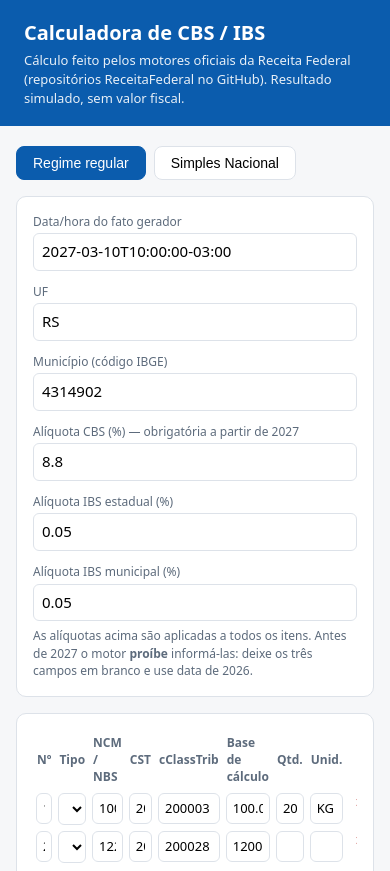
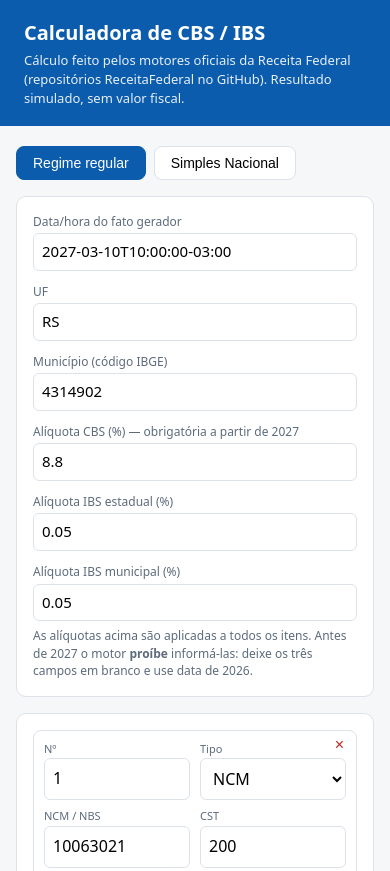
Before and after one commit to RodrigoAiosa/CalculadoraTributosReformaTributaria, a plain HTML site: page public/index.html in a window 390 px wide. Shown: the top 871 px of the page. Drawn offline with Linux system fonts and the light colour scheme.

Commit message:
Front: itens em cartões no celular (tabela não cabia na tela)
Co-Authored-By: Claude Sonnet 5.5 <noreply@anthropic.com>
Claude-Session: https://claude.ai/code/session_01P5kqNDJ2GWwmJoeyBAzZxg

```diff
--- a/public/index.html
+++ b/public/index.html
@@ -40,6 +40,18 @@
   pre { background:#0f1722; color:#d6e2f0; padding:12px; border-radius:8px; overflow:auto; font-size:12px; max-height:380px; }
   .hint { font-size:12px; color:var(--mute); margin:6px 0 0; }
   .errs { margin:4px 0 0; padding-left:18px; color:var(--err); font-size:12.5px; }
+  @media (max-width:640px) {
+    .items-wrap { overflow-x:visible; }
+    table.stack thead { display:none; }
+    table.stack, table.stack tbody { display:block; }
+    table.stack tr { display:grid; grid-template-columns:1fr 1fr; gap:8px 10px; border:1px solid var(--line); border-radius:8px; padding:10px; margin-bottom:10px; position:relative; }
+    table.stack td { display:block; width:auto !important; padding:0; }
+    table.stack td::before { content:attr(data-label); display:block; font-size:11px; color:var(--mute); margin-bottom:2px; }
+    table.stack td:last-child { position:absolute; top:4px; right:6px; }
+    table.stack td:last-child::before { content:none; }
+    table.stack td input, table.stack td select { font-size:16px; padding:8px; }
+    .grid { grid-template-columns:1fr; }
+  }
   footer { text-align:center; color:var(--mute); font-size:12px; padding:0 16px 32px; }
 </style>
 </head>
@@ -70,7 +82,7 @@
       <p class="hint">As alíquotas acima são aplicadas a todos os itens. Antes de 2027 o motor <b>proíbe</b> informá-las: deixe os três campos em branco e use data de 2026.</p>
     </div>
     <div class="card">
-      <div class="items-wrap"><table id="r-table">
+      <div class="items-wrap"><table id="r-table" class="stack">
         <thead><tr><th>Nº</th><th>Tipo</th><th>NCM / NBS</th><th>CST</th><th>cClassTrib</th><th>Base de cálculo</th><th>Qtd.</th><th>Unid.</th><th></th></tr></thead>
         <tbody></tbody>
       </table></div>
@@ -104,7 +116,7 @@
         <p class="hint">Informe só o anexo usado pelos itens. Anexos III–V aceitam também <code>semRedistribuicaoISS</code>. Atividade 09 exige <code>fatorR</code>.</p></div>
     </div>
     <div class="card">
-      <div class="items-wrap"><table id="s-table">
+      <div class="items-wrap"><table id="s-table" class="stack">
         <thead><tr><th>Nº</th><th>cAtivSN</th><th>cClassTrib</th><th>Tipo</th><th>NCM / NBS</th><th>Base de cálculo</th><th>Valor IS</th><th></th></tr></thead>
         <tbody></tbody>
       </table></div>
@@ -146,7 +158,7 @@ function rowRegular(v = {}) {
     <td><button class="del" type="button" title="Remover">×</button></td>`;
   tr.querySelector('[data-k="tipo"]').value = v.tipo || "NCM";
   tr.querySelector(".del").onclick = () => { tr.remove(); renumber("r-table"); };
-  $("r-table").tBodies[0].appendChild(tr);
+  $("r-table").tBodies[0].appendChild(tr); labelCells("r-table");
 }
 function rowSimples(v = {}) {
   const tr = document.createElement("tr");
@@ -161,7 +173,11 @@ function rowSimples(v = {}) {
     <td><button class="del" type="button" title="Remover">×</button></td>`;
   tr.querySelector('[data-k="tipo"]').value = v.tipo || "NCM";
   tr.querySelector(".del").onclick = () => { tr.remove(); renumber("s-table"); };
-  $("s-table").tBodies[0].appendChild(tr);
+  $("s-table").tBodies[0].appendChild(tr); labelCells("s-table");
+}
+function labelCells(tableId) {
+  const heads = [...$(tableId).tHead.rows[0].cells].map((h) => h.textContent);
+  [...$(tableId).tBodies[0].rows].forEach((tr) => [...tr.cells].forEach((td, i) => { td.dataset.label = heads[i] || ""; }));
 }
 function renumber(tableId) {
   [...$(tableId).tBodies[0].rows].forEach((r, i) => { r.querySelector('[data-k="numero"]').value = i + 1; });
```
